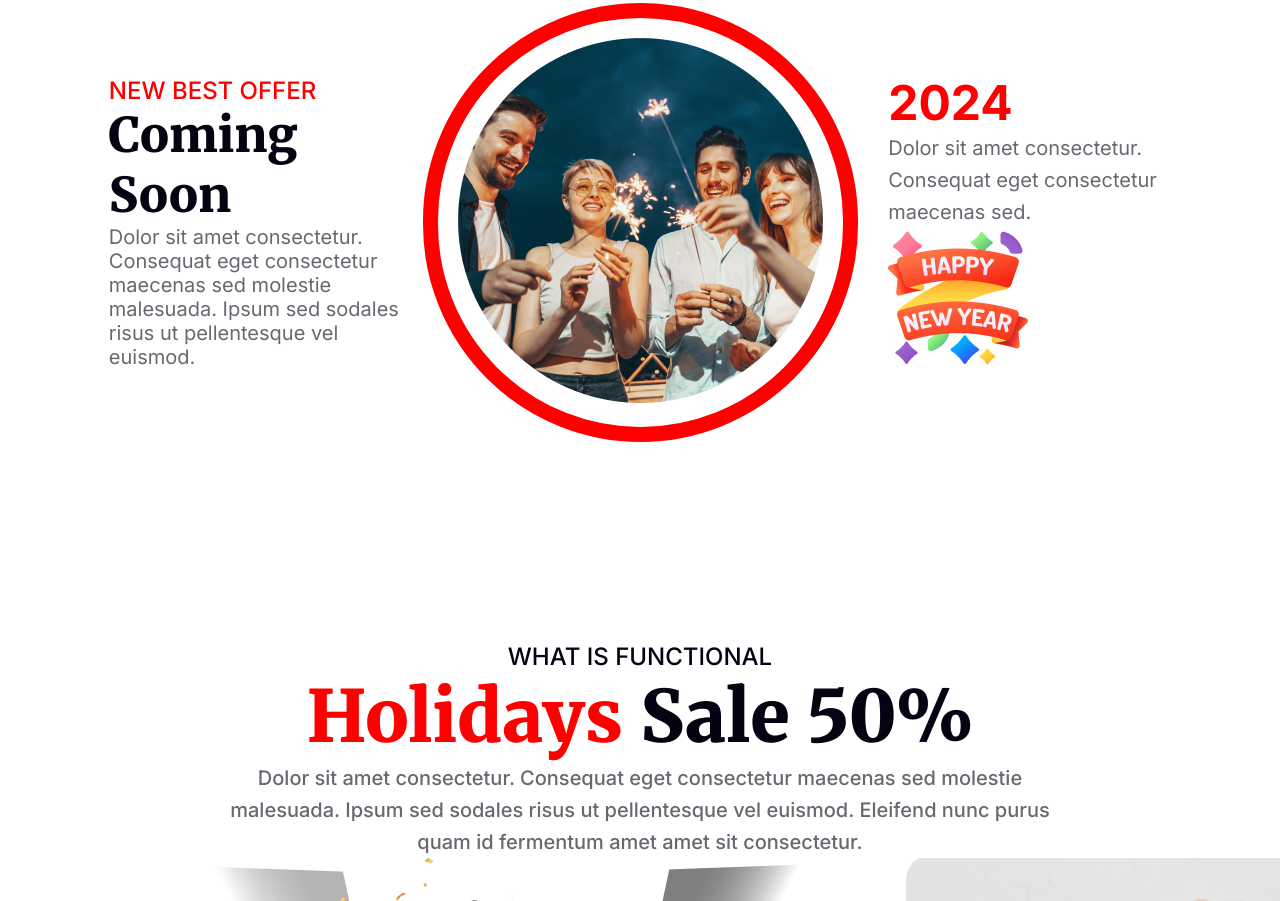
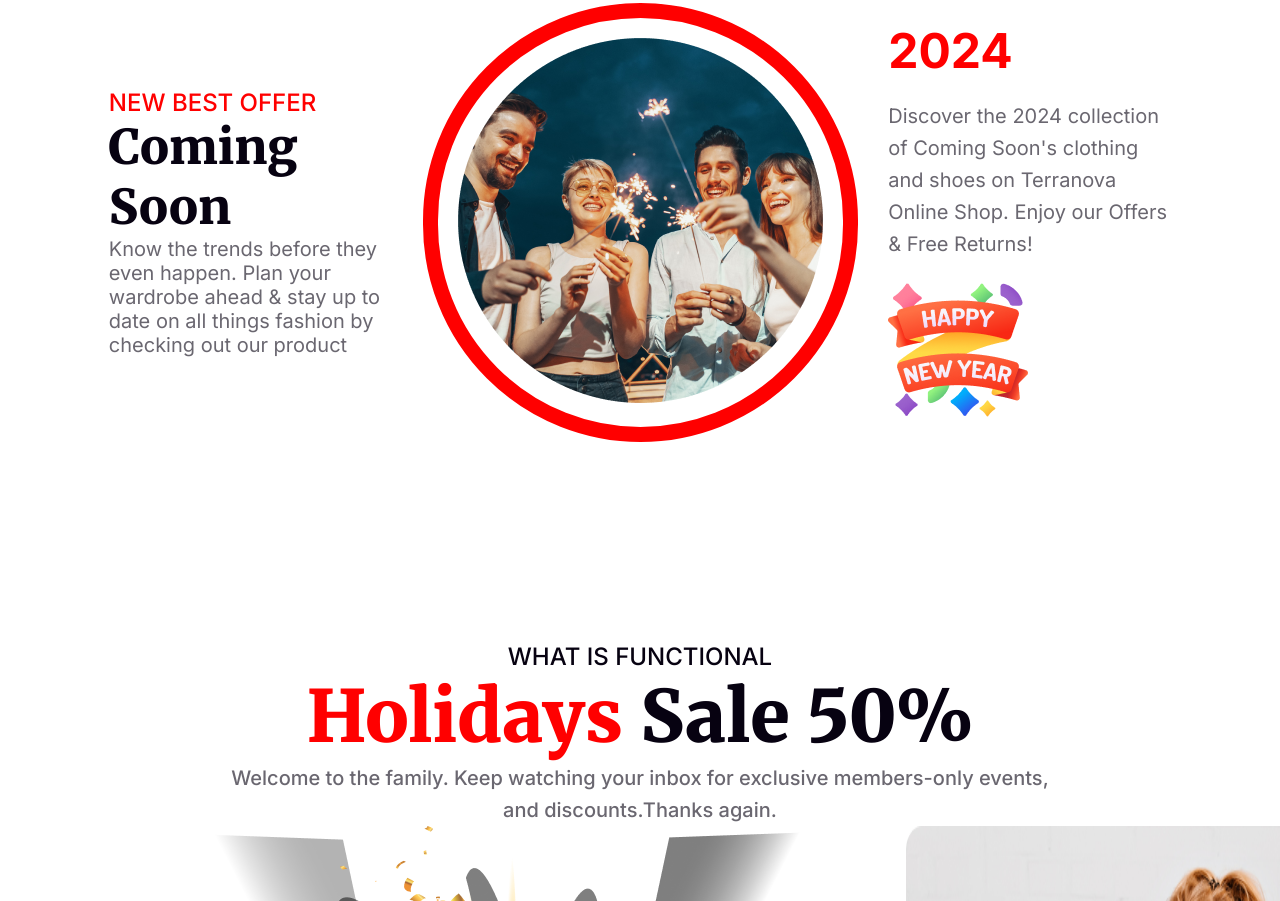
Before and after one commit to AyonHasan07/assignment01, a plain HTML site: page index.html in a window 1280 px wide. Shown: the part 3299-4200 px from the top of the page. Drawn offline with Linux system fonts and the light colour scheme.

Commit message:
first debug done

```diff
--- a/index.html
+++ b/index.html
@@ -53,7 +53,7 @@
                     Welcome to midnight party
                 </h1>
                 <p class="party-txt2">
-                    Dolor sit amet consectetur. Consequat eget consectetur maecenas sed molestie malesuada. Ipsum sed sodales risus ut pellentesque vel euismod.
+                    Party for our customer. This will be a great opportunity for make good connection. We hope everybody will make it
                 </p>
                 <button class="party-btn">JOIN NOW</button>
             </div>
@@ -83,7 +83,7 @@
                     NEW BEST OFFER
                 </h3>
                 <h2 class="upnext-l2">Coming Soon</h2>
-                <p class="upnext-l3">Dolor sit amet consectetur. Consequat eget consectetur maecenas sed molestie malesuada. Ipsum sed sodales risus ut pellentesque vel euismod. </p>
+                <p class="upnext-l3">Know the trends before they even happen. Plan your wardrobe ahead & stay up to date on all things fashion by checking out our product </p>
             </div>
             <div class="upnext-m">
                 <img src="images/Ellipse1.png" alt="">
@@ -93,7 +93,7 @@
                     2024
                 </h1>
                 <p class="upnext-r2">
-                    Dolor sit amet consectetur. Consequat eget consectetur maecenas sed.
+                    Discover the 2024 collection of Coming Soon's clothing and shoes on Terranova Online Shop. Enjoy our Offers & Free Returns!
                 </p>
                 <img src="images/Group96.png" alt="">
             </div>
@@ -113,8 +113,11 @@
                     </span> Sale 50%
                 </h1>
                 <p class="dicount-txt3">
-                    Dolor sit amet consectetur. Consequat eget consectetur maecenas sed
-                    molestie malesuada. Ipsum sed sodales risus ut pellentesque vel euismod. Eleifend nunc purus quam id fermentum amet amet sit consectetur.
+
+
+                 Welcome to the family.
+
+                 Keep watching your inbox for exclusive members-only events, and discounts.Thanks again.
                 </p>
             </div>
             <div class="discount-img">
@@ -140,7 +143,7 @@
                     Our Awesome Portfolio
                 </h1>
                 <p class="product-text3">
-                    Dolor sit amet consectetur. Consequat eget consectetur maecenas sed molestie malesuada. Ipsum sed sodales risus ut pellentesque vel euismod.
+                    One stop shop for all your travel shopping. We have everything you want in our store. Our product quality is world class. feel safe to buy it.
                 </p>
             </div>
             <div class="product-flex">
@@ -168,7 +171,7 @@
                     Subscribe Newsletter
                 </h1>
                 <p class="contact-text2">
-                    Dolor sit amet consectetur. Consequat eget consectetur maecenas sed molestie malesuada. Ipsum sed sodales risus ut pellentesque vel euismod.
+                    Check out what's hot in the Fashion World. Fashion shows, Ramp Walks, Designer Wear, Bollywood fashion trends, Model Gossips, Style Tips straight from us.
                 </p>
                 <div class="contact-input">
                     <input type="email" placeholder="user@gmail.com" name="" id="">
--- a/style/style.css
+++ b/style/style.css
@@ -265,6 +265,7 @@ header, .party, .event, .upnext, .discunt, .product, .contact{
     font-size: 20px;
     font-weight: 400;
     line-height: 32px;
+    padding:20px 0px ;
 }
 
 /* 6th section start */
```
